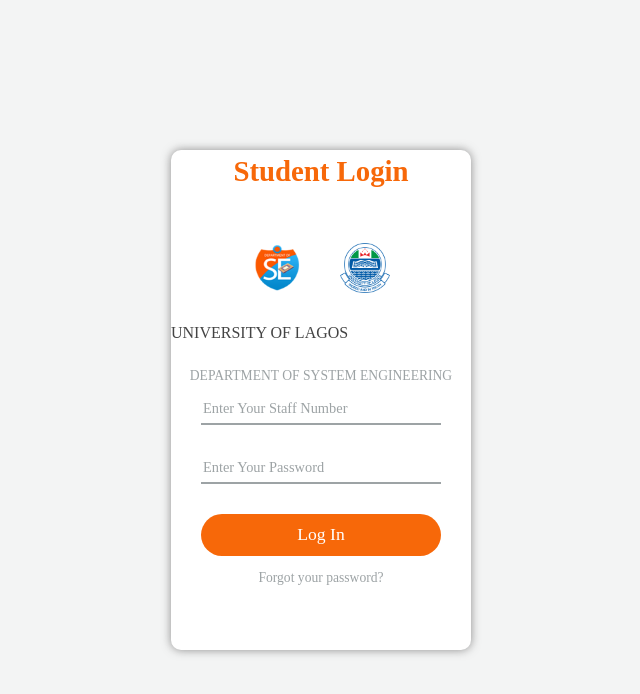
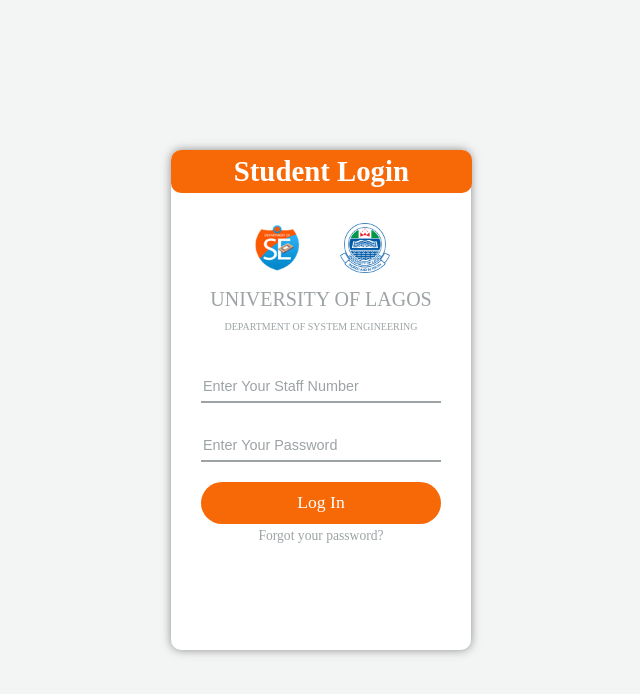
Before and after one commit to omololacrea8/sys-eng, a plain HTML site: page index.html in a window 1280 px wide. Shown: the whole page, without its empty margins (319-959 px from the left). Drawn offline with Linux system fonts and the light colour scheme.

Commit message:
Update style.css

```diff
--- a/style.css
+++ b/style.css
@@ -1,3 +1,4 @@
+
 
 html,
 body {
@@ -24,7 +25,9 @@
   width: 18.75rem;
 }
 .signin{
-  color: #f76809;
+  color: #f76806;;
+  margin-top: 20px;
+  font-family: 'Source Sans Pro', sans-serif;
 }
 .logo,
 .signin,
@@ -46,6 +49,11 @@
 .signin{
   font: 600 1.8rem "source Sans";
   padding: .17em;
+  background-color: #f76806;;
+  width: 97%;
+  text-align: center;
+  border-radius: 10px;
+  color: white;
 }
 .signin-row{
   display: flex;
@@ -54,18 +62,28 @@
   padding: .625rem;
   width: 11rem;
 }
-.signin-row > i{
+.signin-row > .logo{
   color: #444;
   font-size: 2rem;
   transition: all .15s ease-out;
   -webkit-transition: all .15s ease-out;
+  bottom: 20px;
 }
 .signin-text{
   color: #9da3a5;
-  font: 500 .85rem "source Sans";
-  margin: 0;
-  padding-top: 0.625rem;
+  font-size: 10px;
+  margin-top: -10px;
   text-align: center;
+  font-family: "source Sans";
+
+}
+.signin-tex{
+  font-size: 20px;
+  text-align: center;
+  color: #9da3a5;
+  font-family: "source Sans";
+  margin-top: -20px;
+
 }
 
 input{
@@ -74,15 +92,16 @@
   background: none;
   border: 0;
   border-bottom: 2px solid #9da3a5;
-  font: 500 .9rem "source sans";
+  font: 500 .9rem 'Noto Sans JP', sans-serif;
   height: 2.15em;
   margin-top: .7em;
   transition: all .15s ease-out;
   -webkit-transition: all .15s ease-out;
   width: 80%;
+  top: 20px;
 }
 input:focus{
-  border-bottom: 2px solid #f76809;
+  border-bottom: 2px solid #f76806;;
   outline: none;
 }
 ::-webkit-input-placeholder {
@@ -98,7 +117,7 @@
   color: #9da3a5;
 }
 button{
-  background: #f76809;
+  background: #f76806;
   border: 0;
   border-radius: 1.4em;
   color: #fff;
@@ -109,6 +128,7 @@
   transition: all .15s ease-out;
   -webkit-transition: all .15s ease-out;
   width: 80%;
+  top:10px;
 }
 button:hover{
   background: #444;
@@ -131,10 +151,10 @@
   font-weight: 600;
 }
 @media (max-width: 480px) {
-  .box{
-    display: flex;
-    justify-content: center;
-    flex-wrap: wrap;
+    .box{
+      display: flex;
+      justify-content: center;
+      flex-wrap: wrap;
 
+    }
   }
-}
```
